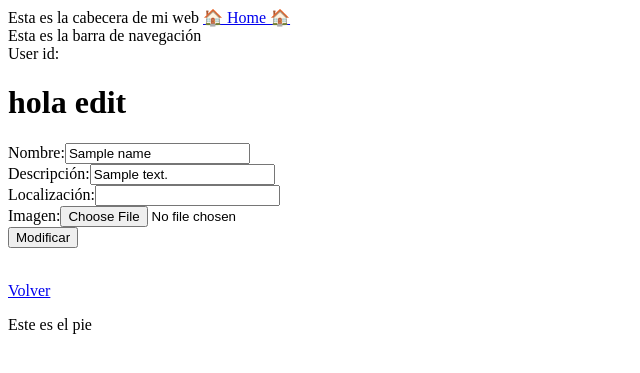
After one commit to juanmatorres-dev/app_reserva_de_recursos, a PHP site: template views/resources/edit.php in a window 1280 px wide. The commit adds this page. Shown: the top 373 px of the page, without its empty margins (0-640 px from the left). Run offline with PHP 8.4, Linux system fonts and the light colour scheme; the template is opened without the code that fills it: most values are stand-ins (such as "Sample title", 1, 10 or a date in 2020); data that the repository does not hold is empty.

Commit message:
Modificar recursos en proceso ...

```diff
--- /dev/null
+++ b/views/resources/edit.php
@@ -0,0 +1,21 @@
+<?php
+
+
+echo "<h1>hola edit</h1>";
+
+
+
+
+echo "<form enctype='multipart/form-data' action = 'index.php' method = 'POST'>
+				    <input type='hidden' name='id' value='$id'>
+                    Nombre:<input class='form-control' type='text' name='name' value='$name' required><br>
+                    Descripción:<input class='form-control' type='text' name='description' value='$description' required><br>
+                    Localización:<input class='form-control' type='text' name='location' value='$location' required><br>
+                    <input type='hidden' name='MAX_FILE_SIZE' value='500000' />
+                    Imagen:<input class='form-control' type='file' name='image' required><br/>";
+
+// Finalizamos el formulario
+echo "  <input type='hidden' name='action' value='editResource'>
+  <input class='btn btn-outline-primary' type='submit' value='Modificar'>
+</form>";
+echo "<br/><p><a class='btn btn-primary btn-sm' href='index.php'>Volver</a></p>";
--- a/views/resources/view_all.php
+++ b/views/resources/view_all.php
@@ -40,7 +40,7 @@ if(empty($data['resources']) != 1){ // Comprobamos si hay datos
         echo "<td>" . $resources['location'] . "</td>";
         echo "<td>" . "<img src='" . $resources['image'] . "' width='50px'/>" . "</td>";
 
-        echo "<td><a class='btn btn-outline-info' href='index.php?action=modify_resource_form&id=" . $resources['id'] . "'>Modificar</a></td>";
+        echo "<td><a class='btn btn-outline-info' href='index.php?controller=ResourcesController&action=editResource&id=" . $resources['id'] . "'>Modificar</a></td>";
         echo "<td><a class='btn btn-outline-danger confirmacion' href='index.php?controller=ResourcesController&action=deleteResource&id=" . $resources['id'] .  "'>Borrar</a></td>";
         echo "</tr>";
     }
```
Also changed, not shown: controllers/resourcesController.php (+11 -0 lines), models/resourceModel.php (+8 -0 lines).
